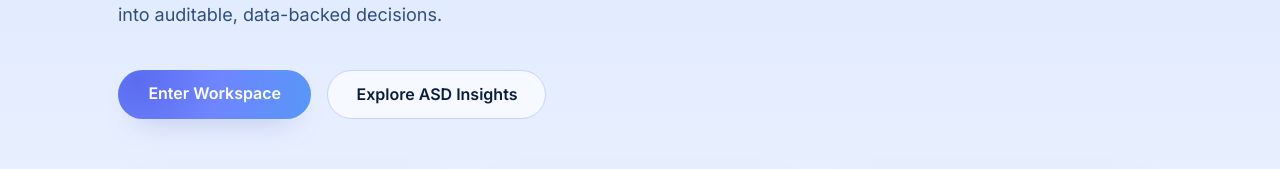
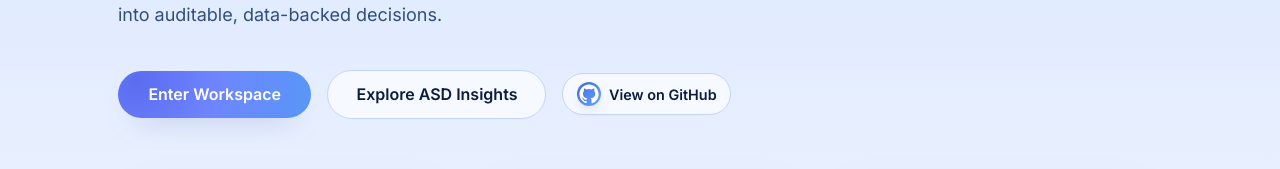
Before and after one commit to Ratio1/ASPIRE, a Next.js app: page / in a window 1280 px wide. Shown: the part 287-456 px from the top of the page. Built offline with nearby package versions, Linux system fonts and the light colour scheme; no server answers.

Commit message:
fix: github link

```diff
--- a/app/(authenticated)/layout.tsx
+++ b/app/(authenticated)/layout.tsx
@@ -6,6 +6,7 @@ import { useEffect } from 'react';
 
 import { useAuth } from '@/components/auth-context';
 import { StatusIndicator } from '@/components/status-indicator';
+import { GithubLink } from '@/components/github-link';
 
 const navLinks = [
   { href: '/workspace', label: 'Workspace' },
@@ -77,7 +78,7 @@ export default function AuthenticatedLayout({ children }: { children: React.Reac
               background: 'var(--color-border)'
             }}
           />
-          <div style={{ display: 'flex', gap: '0.4rem' }}>
+          <div style={{ display: 'flex', gap: '0.4rem', alignItems: 'center' }}>
             {navLinks.map((link) => {
               const isActive = pathname === link.href;
               return (
@@ -98,6 +99,7 @@ export default function AuthenticatedLayout({ children }: { children: React.Reac
                 </Link>
               );
             })}
+            <GithubLink />
           </div>
         </div>
         <div style={{ display: 'flex', alignItems: 'center', gap: '0.85rem' }}>
--- a/app/page.tsx
+++ b/app/page.tsx
@@ -2,6 +2,7 @@ import Link from 'next/link';
 
 import { FeatureGrid } from '@/components/feature-grid';
 import { InsightHighlight } from '@/components/insight-highlight';
+import { GithubLink } from '@/components/github-link';
 
 const features = [
   {
@@ -61,7 +62,7 @@ export default function LandingPage() {
             Securely orchestrate Ratio1 inference jobs, capture structured case data aligned with the
             Romanian ASD research cohort, and turn raw assessments into auditable, data-backed decisions.
           </p>
-          <div style={{ display: 'flex', gap: '1rem', flexWrap: 'wrap' }}>
+          <div style={{ display: 'flex', gap: '1rem', flexWrap: 'wrap', alignItems: 'center' }}>
             <Link
               href="/login"
               style={{
@@ -91,6 +92,7 @@ export default function LandingPage() {
             >
               Explore ASD Insights
             </Link>
+            <GithubLink variant="labelled" />
           </div>
         </section>
 
--- /dev/null
+++ b/components/github-link.tsx
@@ -0,0 +1,64 @@
+'use client';
+
+import Link from 'next/link';
+import { useState, type CSSProperties } from 'react';
+
+const githubUrl = 'https://github.com/Ratio1/ASPIRE';
+
+export function GithubLink({ variant = 'compact' }: { variant?: 'compact' | 'labelled' }) {
+  const [isHovered, setIsHovered] = useState(false);
+
+  const baseStyles: CSSProperties = {
+    display: 'inline-flex',
+    alignItems: 'center',
+    gap: variant === 'labelled' ? '0.5rem' : '0.4rem',
+    padding: variant === 'labelled' ? '0.5rem 0.85rem' : '0.45rem',
+    borderRadius: '999px',
+    border: '1px solid var(--color-border)',
+    background: isHovered
+      ? 'linear-gradient(135deg, rgba(29, 78, 216, 0.18), rgba(37, 99, 235, 0.25))'
+      : 'var(--color-card)',
+    color: 'var(--color-text-primary)',
+    fontWeight: 600,
+    fontSize: '0.9rem',
+    textDecoration: 'none',
+    transition: 'transform 150ms ease, box-shadow 150ms ease, background 150ms ease',
+    boxShadow: isHovered ? '0 12px 28px -22px rgba(15, 35, 95, 0.65)' : 'none'
+  };
+
+  const iconWrapperStyles: CSSProperties = {
+    width: '24px',
+    height: '24px',
+    borderRadius: '50%',
+    display: 'grid',
+    placeItems: 'center',
+    background: 'linear-gradient(135deg, rgba(29, 78, 216, 0.85), rgba(96, 165, 250, 0.95))',
+    color: 'white',
+    boxShadow: '0 6px 14px -8px rgba(15, 35, 95, 0.6)'
+  };
+
+  return (
+    <Link
+      href={githubUrl}
+      target="_blank"
+      rel="noopener noreferrer"
+      style={baseStyles}
+      aria-label="Open ASPIRE GitHub repository"
+      onMouseEnter={() => setIsHovered(true)}
+      onMouseLeave={() => setIsHovered(false)}
+    >
+      <span style={iconWrapperStyles}>
+        <svg
+          aria-hidden="true"
+          width="20"
+          height="20"
+          viewBox="0 0 24 24"
+          fill="currentColor"
+        >
+          <path d="M12 .5C5.65.5.5 5.65.5 12c0 5.1 3.29 9.43 7.87 10.97.58.1.79-.25.79-.56 0-.28-.01-1.02-.02-2-3.2.7-3.88-1.54-3.88-1.54-.53-1.34-1.3-1.69-1.3-1.69-1.06-.72.08-.71.08-.71 1.17.08 1.79 1.2 1.79 1.2 1.04 1.78 2.73 1.27 3.39.97.1-.75.41-1.27.75-1.56-2.55-.29-5.23-1.28-5.23-5.68 0-1.25.45-2.27 1.19-3.07-.12-.29-.52-1.46.11-3.04 0 0 .97-.31 3.18 1.17a11.16 11.16 0 0 1 5.8 0c2.2-1.48 3.17-1.17 3.17-1.17.63 1.58.23 2.75.11 3.04.74.8 1.19 1.82 1.19 3.07 0 4.41-2.68 5.39-5.24 5.67.42.36.8 1.09.8 2.19 0 1.58-.02 2.85-.02 3.24 0 .31.21.67.8.55A10.51 10.51 0 0 0 23.5 12C23.5 5.65 18.35.5 12 .5Z" />
+        </svg>
+      </span>
+      {variant === 'labelled' ? <span>View on GitHub</span> : null}
+    </Link>
+  );
+}
--- a/next.config.mjs
+++ b/next.config.mjs
@@ -1,6 +1,36 @@
 /** @type {import('next').NextConfig} */
 const nextConfig = {
-  reactStrictMode: true
+  reactStrictMode: true,
+  experimental: {
+    serverComponentsExternalPackages: [
+      '@ratio1/cstore-auth-ts',
+      '@node-rs/argon2',
+      '@node-rs/argon2-linux-x64-gnu',
+      '@node-rs/argon2-linux-x64-musl',
+      '@node-rs/argon2-linux-arm64-gnu',
+      '@node-rs/argon2-linux-arm64-musl',
+      '@node-rs/argon2-win32-x64-msvc',
+      '@node-rs/argon2-darwin-arm64',
+      '@node-rs/argon2-darwin-x64'
+    ]
+  },
+  webpack: (config, { isServer }) => {
+    if (isServer) {
+      config.externals = config.externals || [];
+      config.externals.push(
+        '@node-rs/argon2',
+        '@node-rs/argon2-linux-x64-gnu',
+        '@node-rs/argon2-linux-x64-musl',
+        '@node-rs/argon2-linux-arm64-gnu',
+        '@node-rs/argon2-linux-arm64-musl',
+        '@node-rs/argon2-win32-x64-msvc',
+        '@node-rs/argon2-darwin-arm64',
+        '@node-rs/argon2-darwin-x64'
+      );
+    }
+
+    return config;
+  }
 };
 
 export default nextConfig;
```
